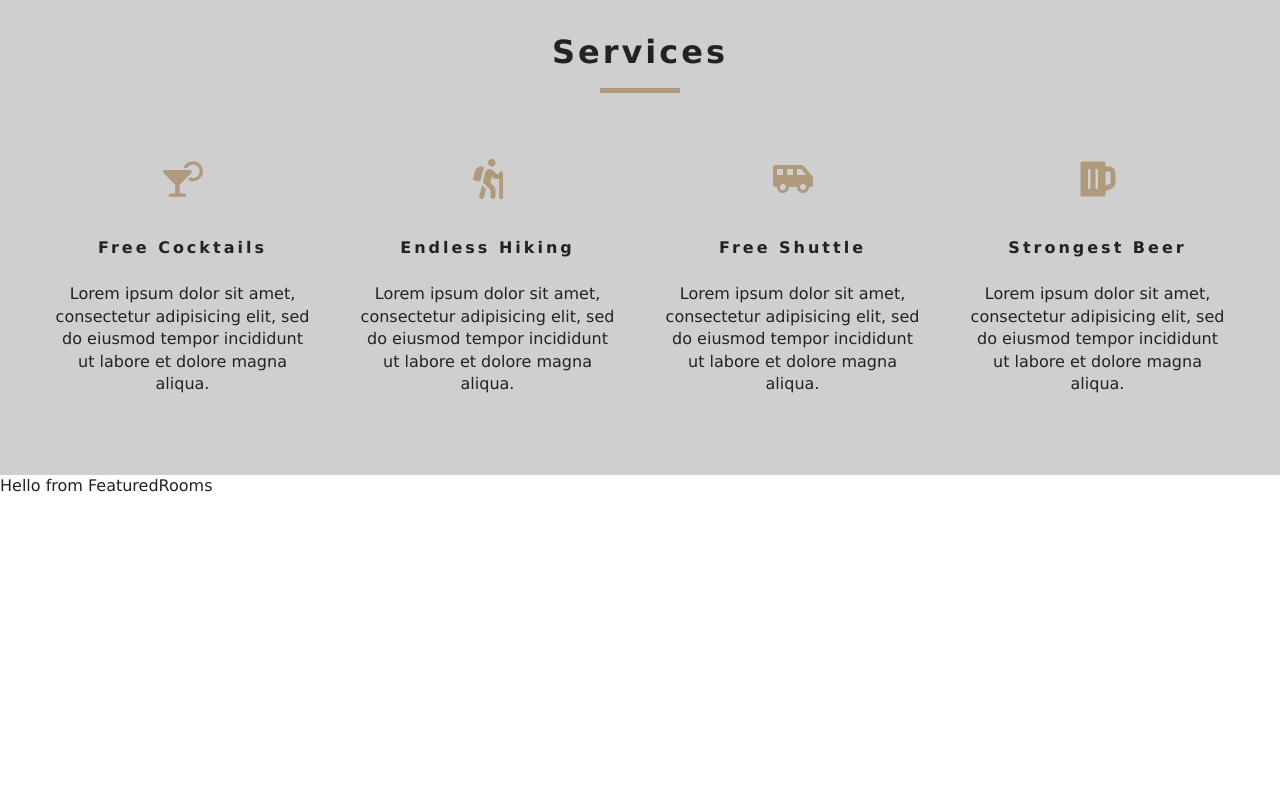
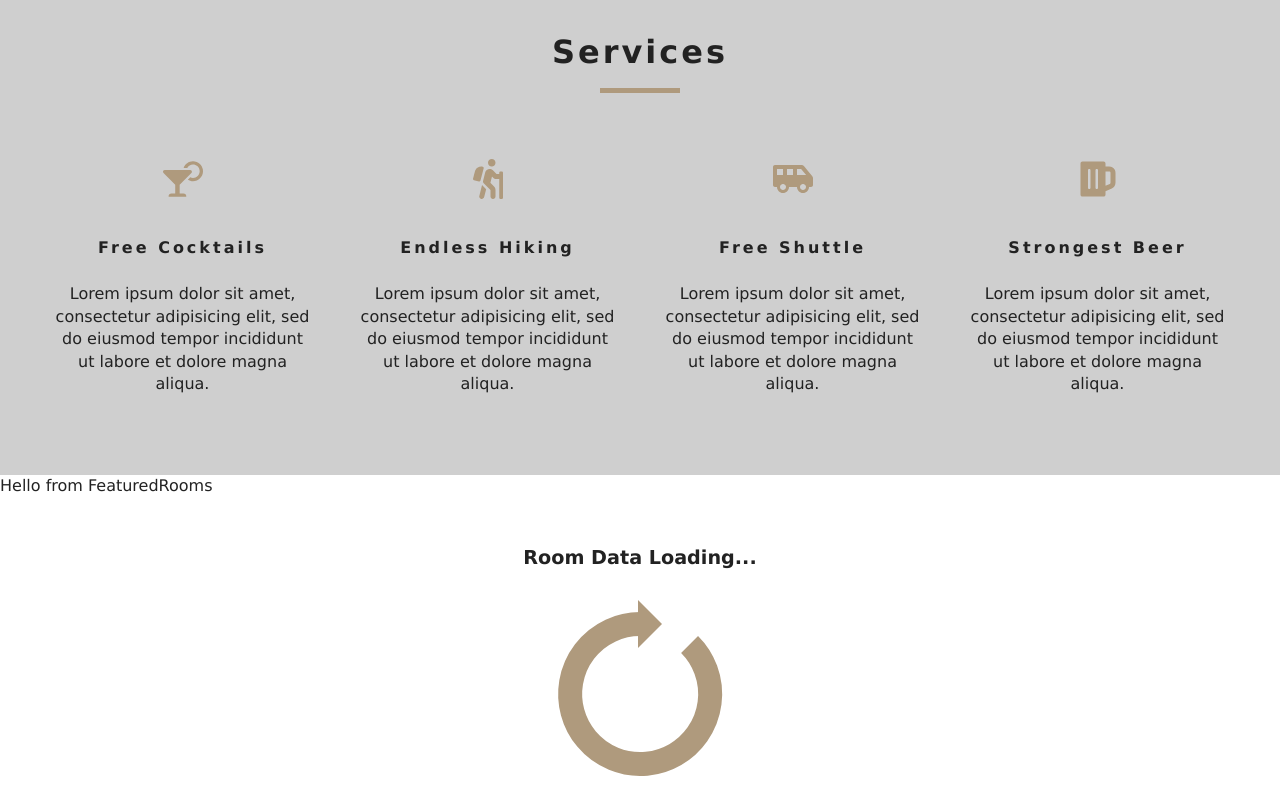
Before and after one commit to juliaosmolovska/react_website_2, a React (Create React App) app: page / in a window 1280 px wide. Shown: the part 848-1648 px from the top of the page. Before the commit the page ends 1346 px from the top, so only its background shows below. Built offline with nearby package versions, Linux system fonts and the light colour scheme.

Commit message:
Loading gif

```diff
--- a/src/components/FeaturedRooms.js
+++ b/src/components/FeaturedRooms.js
@@ -1,5 +1,6 @@
 import React, { Component } from 'react';
 import { RoomContext } from '../context';
+import Loading from './Loading';
 
 export default class FeaturedRooms extends Component {
   static contextType = RoomContext;
@@ -7,7 +8,10 @@ export default class FeaturedRooms extends Component {
       const {featuredRooms: rooms} =this.context
       console.log(rooms);
       return (
-        <div>Hello from FeaturedRooms</div>
+        <div>
+          Hello from FeaturedRooms
+          <Loading></Loading>
+        </div>
       )
     }
 }
--- /dev/null
+++ b/src/components/Loading.js
@@ -0,0 +1,11 @@
+import React from 'react';
+import loadingGif from '../images/gif/loading-arrow.gif';
+
+export default function Loading() {
+  return (
+    <div className='loading'>
+      <h4>room data loading...</h4>
+      <img src={loadingGif} alt='' />
+    </div>
+  )
+}
```
